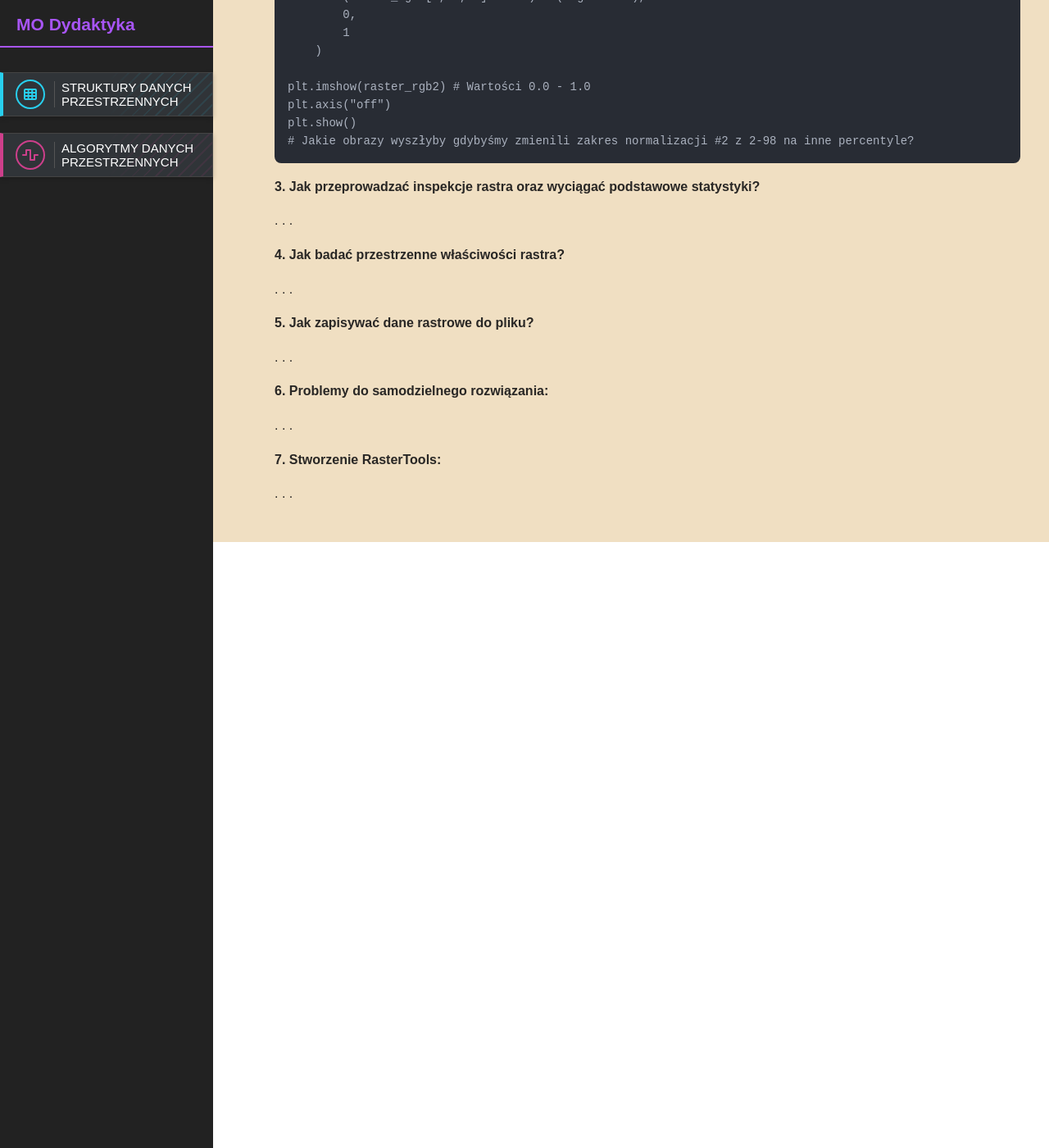
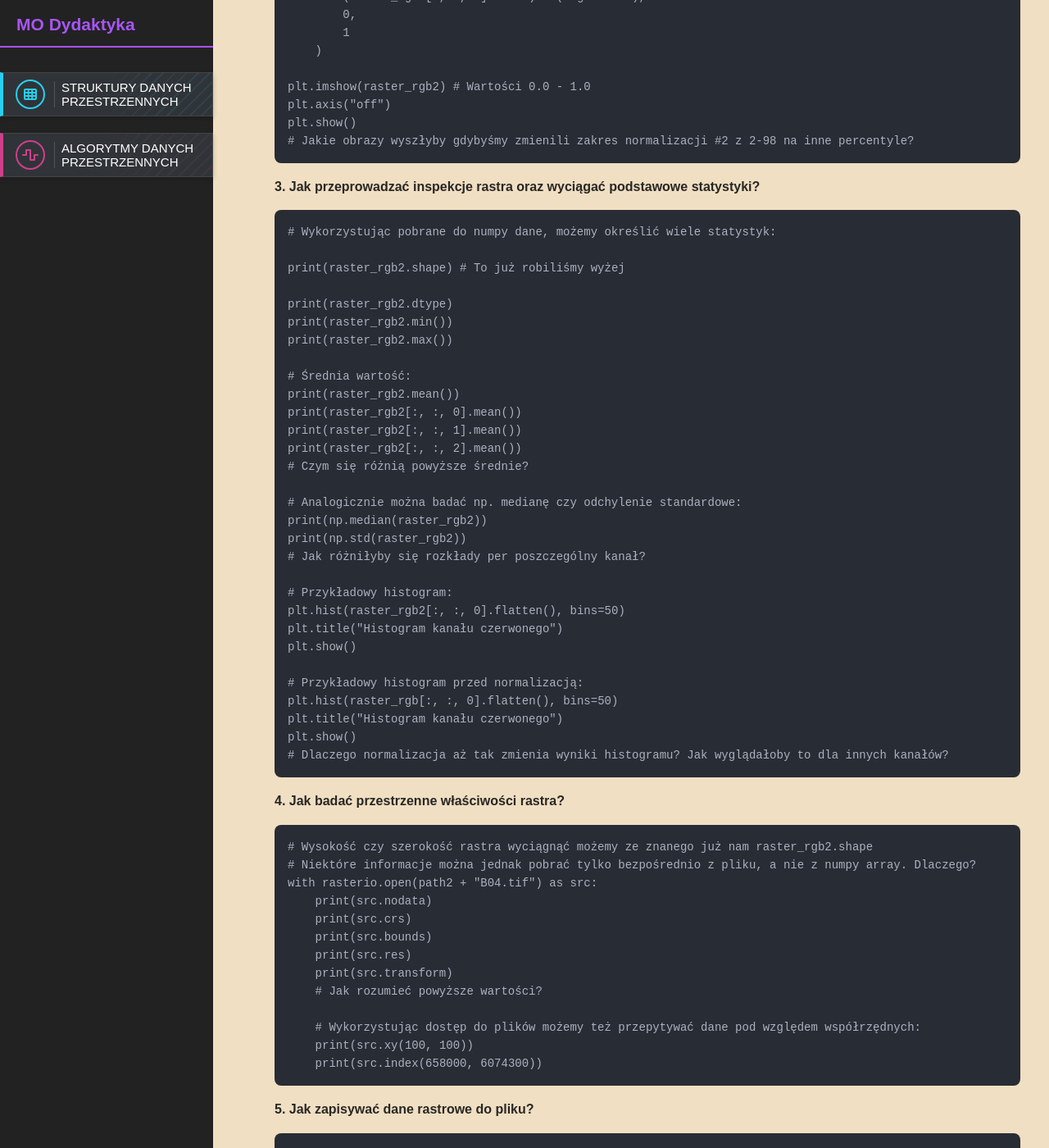
Before and after one commit to MateuszOsko/mo-dydaktyka, a Jekyll site: the page built from _courses/structures/3raster-1.md, in a window 1280 px wide and 1400 px high, scrolled down 1697 px. Shown: the whole window at 82% size. Built offline with Jekyll 4.4.1, drawn with Linux system fonts in a browser that asks for light colours; nearby versions of some CDN libraries; some of the changed text lies outside the part shown.

Commit message:
Raster - podstawy cz.2

````diff
--- a/_courses/structures/3raster-1.md
+++ b/_courses/structures/3raster-1.md
@@ -106,17 +106,95 @@ plt.show()
 
 **3. Jak przeprowadzać inspekcje rastra oraz wyciągać podstawowe statystyki?**
 
-. . .
+```python
+# Wykorzystując pobrane do numpy dane, możemy określić wiele statystyk:
+
+print(raster_rgb2.shape) # To już robiliśmy wyżej
+
+print(raster_rgb2.dtype)
+print(raster_rgb2.min())
+print(raster_rgb2.max())
+
+# Średnia wartość:
+print(raster_rgb2.mean())
+print(raster_rgb2[:, :, 0].mean())
+print(raster_rgb2[:, :, 1].mean())
+print(raster_rgb2[:, :, 2].mean())
+# Czym się różnią powyższe średnie?
+
+# Analogicznie można badać np. medianę czy odchylenie standardowe:
+print(np.median(raster_rgb2))
+print(np.std(raster_rgb2))
+# Jak różniłyby się rozkłady per poszczególny kanał?
+
+# Przykładowy histogram:
+plt.hist(raster_rgb2[:, :, 0].flatten(), bins=50)
+plt.title("Histogram kanału czerwonego")
+plt.show()
+
+# Przykładowy histogram przed normalizacją:
+plt.hist(raster_rgb[:, :, 0].flatten(), bins=50)
+plt.title("Histogram kanału czerwonego")
+plt.show()
+# Dlaczego normalizacja aż tak zmienia wyniki histogramu? Jak wyglądałoby to dla innych kanałów?
+```
 
 
 **4. Jak badać przestrzenne właściwości rastra?**
 
-. . .
+```python
+# Wysokość czy szerokość rastra wyciągnąć możemy ze znanego już nam raster_rgb2.shape
+# Niektóre informacje można jednak pobrać tylko bezpośrednio z pliku, a nie z numpy array. Dlaczego?
+with rasterio.open(path2 + "B04.tif") as src:
+    print(src.nodata)
+    print(src.crs)
+    print(src.bounds)
+    print(src.res)
+    print(src.transform)
+    # Jak rozumieć powyższe wartości?
+
+    # Wykorzystując dostęp do plików możemy też przepytywać dane pod względem współrzędnych:
+    print(src.xy(100, 100))
+    print(src.index(658000, 6074300))
+```
 
 
 **5. Jak zapisywać dane rastrowe do pliku?**
 
-. . .
+```python
+rgb_to_save = np.moveaxis(raster_rgb2, -1, 0)
+
+# Wersja zapisu #1:
+with rasterio.open(
+    "rgb_output1.tif",
+    "w",
+    driver="GTiff",
+    height=rgb_to_save.shape[1],
+    width=rgb_to_save.shape[2],
+    count=3,
+    dtype=rgb_to_save.dtype
+) as dst:
+    dst.write(rgb_to_save)
+
+# Wersja zapisu #2:
+with rasterio.open(path2 + "B04.tif") as src:
+    profile = src.profile
+    print(profile)
+
+    profile.update(
+        count=3,
+        dtype=rgb_to_save.dtype
+    )
+
+with rasterio.open(
+    "rgb_output2.tif",
+    "w",
+    **profile # Rozpakowanie słownika
+) as dst:
+    dst.write(rgb_to_save)
+
+# Czym różnią się obie wersje? Czy wynikowy plik będzie identyczny?
+```
 
 
 **6. Problemy do samodzielnego rozwiązania:**
````
